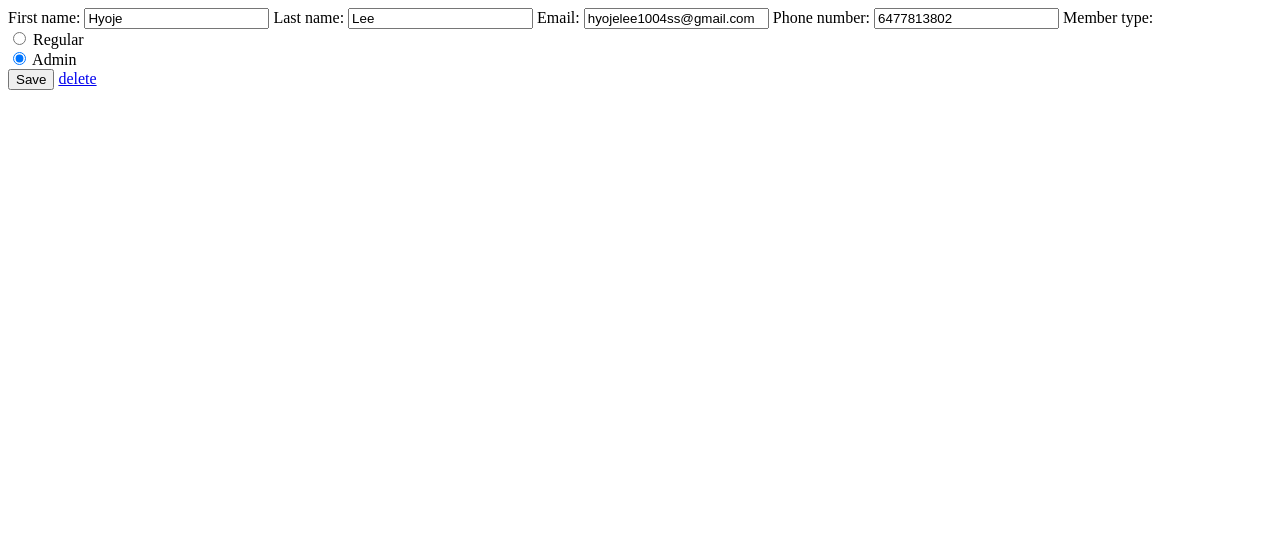
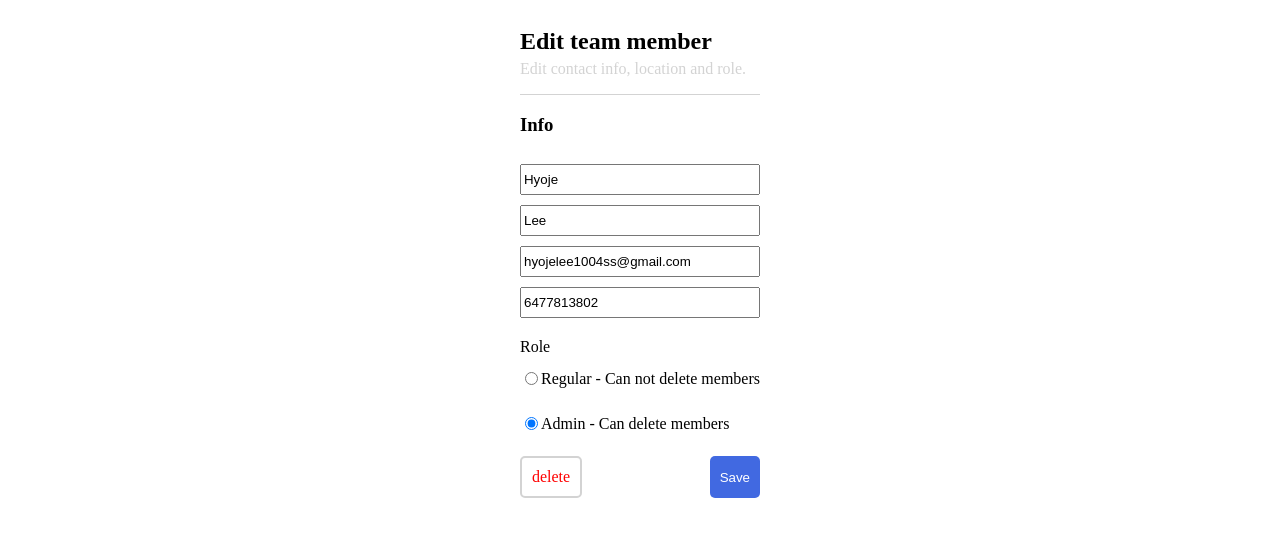
Before and after one commit to lhj1004ss/instawork, a Django app: page /edit/35/ in a window 1280 px wide. Shown: the top 537 px of the page. Run offline with Django 4.2, Linux system fonts and the light colour scheme; data comes from the database, SQL or seed files in the repository; both versions use the stored data as it was after the commit.

Commit message:
added css for edit and add html

```diff
--- a/myEmployeeList/models.py
+++ b/myEmployeeList/models.py
@@ -9,8 +9,8 @@ class TeamMember(models.Model):
   phone_number = models.CharField(max_length = 25, blank = False, null = False)
 
   CHOICES = [
-    ('regular', 'Regular'),
-    ('admin', 'Admin'),
+    ('regular', 'Regular - Can not delete members'),
+    ('admin', 'Admin - Can delete members'),
   ]
   member_type = models.CharField(max_length=10, choices=CHOICES)
 
--- /dev/null
+++ b/myEmployeeList/static/myEmployeeList/edit.css
@@ -0,0 +1,61 @@
+body {
+  display: flex;
+  justify-content: center;
+  text-align: left;
+  min-width: 400px;
+}
+.title-desc {
+  margin-top: -15px;
+  color: lightgray;
+}
+.line {
+  border-top: 1px solid lightgray;
+}
+
+.add-member-container {
+  display: grid;
+}
+.member-input-container input {
+  height: 25px;
+  margin-top: 10px;
+}
+.member-input-container input::placeholder {
+  color: lightgray;
+}
+.member-input-container label {
+  display: none;
+}
+div #id_member_type {
+  margin-top: 20px;
+}
+div #id_member_type input {
+  margin-bottom: 10px;
+}
+div #id_member_type::before {
+  content: 'Role';
+}
+div #id_member_type label {
+  display: flex;
+  align-items: center;
+}
+.btn-container {
+  display: flex;
+  justify-content: space-between;
+}
+.btn {
+  margin-top: 10px;
+  padding: 10px;
+  border-radius: 5px;
+  color: white;
+  background-color: royalblue;
+  border: none;
+}
+.btn-delete {
+  margin-top: 10px;
+  padding: 10px;
+  border-radius: 5px;
+  color: red;
+  background-color: white;
+  border: solid 2px lightgray;
+  text-decoration: none;
+}
--- a/myEmployeeList/static/myEmployeeList/index.css
+++ b/myEmployeeList/static/myEmployeeList/index.css
@@ -5,9 +5,9 @@ body {
   min-width: 400px;
 }
 .add-member {
+  text-decoration: none;
   display: flex;
   justify-content: right;
-  text-decoration: none;
   font-size: 30px;
   color: lightskyblue;
 }
@@ -24,6 +24,7 @@ body {
 .member-grid {
   display: flex;
   width: 100%;
+  text-decoration: none;
 }
 .member-image {
   height: 55px;
--- a/myEmployeeList/templates/edit.html
+++ b/myEmployeeList/templates/edit.html
@@ -1,16 +1,54 @@
 <!DOCTYPE html>
 <html lang="en">
   <head>
+    {% load static %}
+    <link
+      rel="stylesheet"
+      type="text/css"
+      href="{% static 'myEmployeeList/edit.css' %}"
+    />
     <meta charset="UTF-8" />
     <meta http-equiv="X-UA-Compatible" content="IE=edge" />
     <meta name="viewport" content="width=device-width, initial-scale=1.0" />
     <title>edit</title>
   </head>
   <body>
-    <form method="post">
-      {% csrf_token %} {{selectedTeamMemberForm}}
-      <button type="submit">Save</button>
-      <a href="/delete/{{selectedTeamMemberId}}/">delete</a>
-    </form>
+    {% comment %}
+    <div class="add-member-container">
+      <div>
+        <h2 class="title">Add a team member</h2>
+        <p class="title-desc">Set email, location and role.</p>
+      </div>
+      <div class="line" />
+      <h3 class="sub-title">Info</h3>
+      <form action="/add/" method="post">
+        {% csrf_token %}
+        <div class="member-input-container add-member-container">
+          {{teamMemberForm}}
+        </div>
+        <div class="btn-container">
+          <button class="btn" type="submit">Save</button>
+        </div>
+      </form>
+    </div>
+    {% endcomment %}
+    <div class="add-member-container">
+      <div>
+        <h2 class="title">Edit team member</h2>
+        <p class="title-desc">Edit contact info, location and role.</p>
+      </div>
+      <div class="line" />
+      <h3 class="sub-title">Info</h3>
+      <form method="post">
+        {% csrf_token %}
+        <div class="member-input-container add-member-container">
+         {{selectedTeamMemberForm}}
+          <div class="btn-container">
+            <a class="btn-delete" href="/delete/{{selectedTeamMemberId}}/">delete</a>
+            <button class="btn" type="submit">Save</button>
+        </div>
+      </form>
+    </div>
+    </div>
   </body>
 </html>
```
Also changed, not shown: myEmployeeList/static/myEmployeeList/add.css (added, +52 -0 lines), myEmployeeList/templates/add.html (+24 -5 lines), myEmployeeList/templates/index.html (+7 -7 lines), db.sqlite3.
